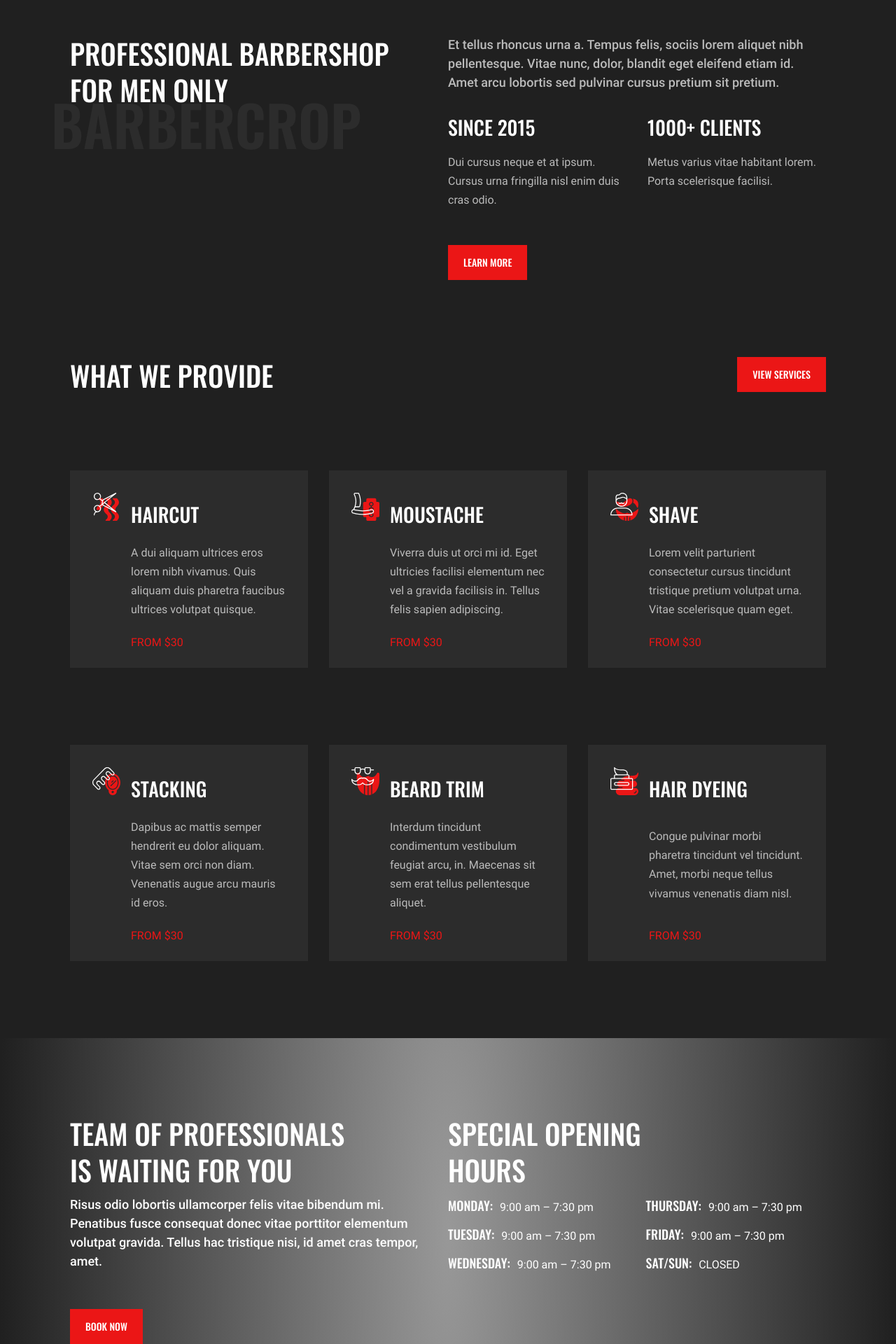
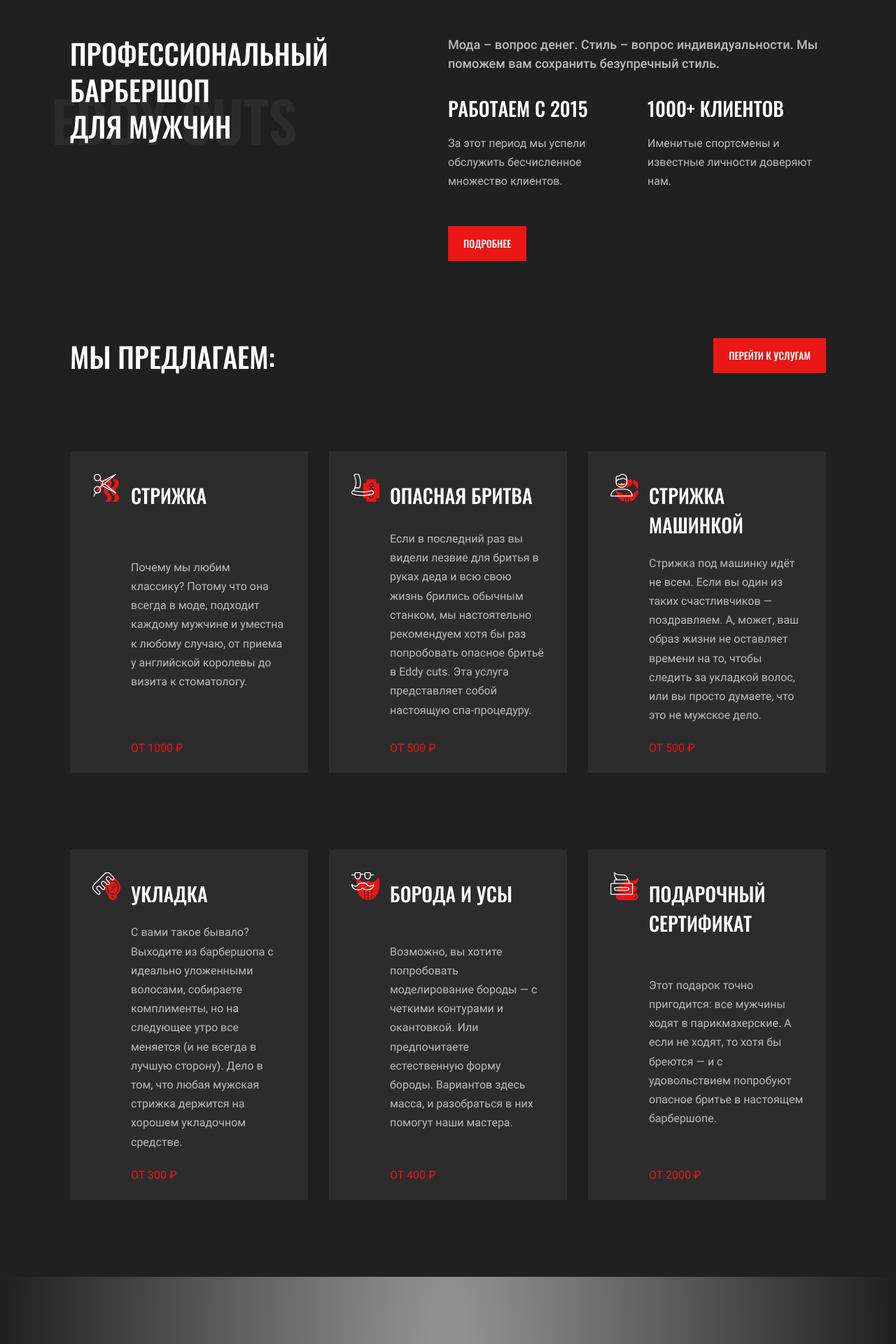
Before and after one commit to Israill/barber-shop, a Next.js app in the folder client/: page / in a window 1280 px wide. Shown: the part 860-2780 px from the top of the page at 70% size. Built offline with nearby package versions, Linux system fonts and the light colour scheme.

Commit message:
видоизменил главные блоки

```diff
--- a/client/src/components/Cropservice.jsx
+++ b/client/src/components/Cropservice.jsx
@@ -11,11 +11,11 @@ const Services = () => {
         "
       >
         <h2 className="services_header" data-aos="fade-right">
-          What we provide
+          Мы предлагаем:
         </h2>
         <div className="services_btn wrapper" data-aos="fade-left">
           <a className="btn theme-element" href="services.html">
-            View services
+            Перейти к услугам
           </a>
         </div>
         <ul className="services_list flex-grow-1 d-md-flex flex-wrap align-items-xxl-start">
@@ -49,14 +49,13 @@ const Services = () => {
                 </svg>
               </span>
               <div className="main d-flex flex-column justify-content-between">
-                <h3 className="title">Haircut</h3>
+                <h3 className="title">Стрижка</h3>
                 <p className="description">
-                  A dui aliquam ultrices eros lorem nibh vivamus. Quis aliquam duis pharetra
-                  faucibus ultrices volutpat quisque.
+                Почему мы любим классику? Потому что она всегда в моде, подходит каждому мужчине и уместна к любому случаю, от приема у английской королевы до визита к стоматологу.
                 </p>
                 <div className="wrapper">
                   <a className="link link--underline highlight" href="#">
-                    from $30
+                    от 1000 ₽
                   </a>
                 </div>
               </div>
@@ -101,14 +100,13 @@ const Services = () => {
                 </svg>
               </span>
               <div className="main d-flex flex-column justify-content-between">
-                <h3 className="title">Moustache</h3>
+                <h3 className="title">Опасная бритва</h3>
                 <p className="description">
-                  Viverra duis ut orci mi id. Eget ultricies facilisi elementum nec vel a gravida
-                  facilisis in. Tellus felis sapien adipiscing.
+                Если в последний раз вы видели лезвие для бритья в руках деда и всю свою жизнь брились обычным станком, мы настоятельно рекомендуем хотя бы раз попробовать опасное бритьё в Eddy cuts. Эта услуга представляет собой настоящую спа-процедуру.
                 </p>
                 <div className="wrapper">
                   <a className="link link--underline highlight" href="#">
-                    from $30
+                  от 500 ₽
                   </a>
                 </div>
               </div>
@@ -157,14 +155,13 @@ const Services = () => {
                 </svg>
               </span>
               <div className="main d-flex flex-column justify-content-between">
-                <h3 className="title">Shave</h3>
+                <h3 className="title">Стрижка машинкой</h3>
                 <p className="description">
-                  Lorem velit parturient consectetur cursus tincidunt tristique pretium volutpat
-                  urna. Vitae scelerisque quam eget.
+                Стрижка под машинку идёт не всем. Если вы один из таких счастливчиков — поздравляем. А, может, ваш образ жизни не оставляет времени на то, чтобы следить за укладкой волос, или вы просто думаете, что это не мужское дело.
                 </p>
                 <div className="wrapper">
                   <a className="link link--underline highlight" href="#">
-                    from $30
+                  от 500 ₽
                   </a>
                 </div>
               </div>
@@ -201,14 +198,13 @@ const Services = () => {
                 </svg>
               </span>
               <div className="main d-flex flex-column justify-content-between">
-                <h3 className="title">Stacking</h3>
+                <h3 className="title">Укладка</h3>
                 <p className="description">
-                  Dapibus ac mattis semper hendrerit eu dolor aliquam. Vitae sem orci non diam.
-                  Venenatis augue arcu mauris id eros.
+                С вами такое бывало? Выходите из барбершопа с идеально уложенными волосами, собираете комплименты, но на следующее утро все меняется (и не всегда в лучшую сторону). Дело в том, что любая мужская стрижка держится на хорошем укладочном средстве.
                 </p>
                 <div className="wrapper">
                   <a className="link link--underline highlight" href="#">
-                    from $30
+                  от 300 ₽
                   </a>
                 </div>
               </div>
@@ -245,14 +241,13 @@ const Services = () => {
                 </svg>
               </span>
               <div className="main d-flex flex-column justify-content-between">
-                <h3 className="title">Beard trim</h3>
+                <h3 className="title">Борода и усы</h3>
                 <p className="description">
-                  Interdum tincidunt condimentum vestibulum feugiat arcu, in. Maecenas sit sem erat
-                  tellus pellentesque aliquet.
+                Возможно, вы хотите попробовать моделирование бороды — с четкими контурами и окантовкой. Или предпочитаете естественную форму бороды. Вариантов здесь масса, и разобраться в них помогут наши мастера.
                 </p>
                 <div className="wrapper">
                   <a className="link link--underline highlight" href="#">
-                    from $30
+                  от 400 ₽
                   </a>
                 </div>
               </div>
@@ -289,14 +284,13 @@ const Services = () => {
                 </svg>
               </span>
               <div className="main d-flex flex-column justify-content-between">
-                <h3 className="title">Hair dyeing</h3>
+                <h3 className="title">Подарочный сертификат</h3>
                 <p className="description">
-                  Congue pulvinar morbi pharetra tincidunt vel tincidunt. Amet, morbi neque tellus
-                  vivamus venenatis diam nisl.
+              Этот подарок точно пригодится: все мужчины ходят в парикмахерские. А если не ходят, то хотя бы бреются — и с удовольствием попробуют опасное бритье в настоящем барбершопе.
                 </p>
                 <div className="wrapper">
                   <a className="link link--underline highlight" href="#">
-                    from $30
+                  от 2000 ₽
                   </a>
                 </div>
               </div>
--- a/client/src/components/Footer.jsx
+++ b/client/src/components/Footer.jsx
@@ -18,7 +18,7 @@ const Footer = () => {
               />
             </svg>
 
-            <span className="brand-logo_name">barbercrop</span>
+            <span className="brand-logo_name">Eddy cuts</span>
           </a>
         </div>
         <div className="wrapper d-flex flex-column flex-md-row flex-grow-1 justify-content-lg-between">
@@ -28,15 +28,15 @@ const Footer = () => {
                 <i className="icon-phone"></i>
               </span>
               <a className="link" href="tel:+1234567890">
-                +1 234 567 890
+              +7 929 609 14 15
               </a>
             </span>
             <p className="footer_contacts-address">
-              <span className="linebreak">3891 Ranchview Dr. Richardson,</span>
-              <span className="linebreak">California 62639</span>
+              <span className="linebreak">просп. Кадырова 34,</span>
+              <span className="linebreak">Грозный</span>
             </p>
             <a className="footer_contacts-mail" href="mailto:example@domain.com">
-              barbercrop@example.com
+              eduardshaipov@gmail.com
             </a>
             <ul className="footer_contacts-socials d-flex align-items-center">
               <li className="list-item">
@@ -57,10 +57,9 @@ const Footer = () => {
             </ul>
           </div>
           <div className="footer_newsletter footer_block">
-            <h3 className="footer_newsletter-header">Subscribe our newsletter</h3>
+            <h3 className="footer_newsletter-header">Подпишись на рассылку</h3>
             <p className="footer_newsletter-text text">
-              Lorem ipsum dolor sit amet, consectetur adipiscing elit. Luctus interdum volutpat urna
-              neque varius congue.
+            Eddy cuts — намного больше, чем просто мужская парикмахерская, это даже больше, чем мужской клуб.
             </p>
             <form
               className="footer_newsletter-form d-flex flex-wrap flex-sm-nowrap"
@@ -72,18 +71,18 @@ const Footer = () => {
                 className="field required"
                 data-type="email"
                 type="text"
-                placeholder="Your email address"
+                placeholder="Ваш e-mail"
               />
               <button className="btn theme-element" type="submit">
-                Subscribe
+                Подписаться
               </button>
             </form>
           </div>
         </div>
         <div className="offset col-lg-3 d-none d-lg-flex"></div>
         <p className="footer_copyright flex-grow-1">
-          <span className="linebreak">Merkulove &copy; Barbercrop Template</span>
-          <span className="linebreak">All rights reserved 2021</span>
+          <span className="linebreak">intocode &copy; Eddy cuts website</span>
+          <span className="linebreak">All rights reserved 2022</span>
         </p>
       </div>
     </footer>
--- a/client/src/components/Navbar.jsx
+++ b/client/src/components/Navbar.jsx
@@ -19,7 +19,7 @@ const Navbar = () => {
             />
           </svg>
 
-          <span className="brand-logo_name">barbercrop</span>
+          <span className="brand-logo_name">eddy cuts</span>
         </a>
         <nav className="header_nav">
           <ul className="header_nav-list">
@@ -45,12 +45,12 @@ const Navbar = () => {
             </li>
             <li className="header_nav-list_item nav-item" data-page="contacts">
               <Link href={'/contacts'}>
-                <a className="nav-link">Конакты</a>
+                <a className="nav-link">Контакты</a>
               </Link>
             </li>
             <li className="header_nav-list_item nav-item" data-page="gallery">
               <Link href={'/gallery'}>
-                <a className="nav-link">Галлерея</a>
+                <a className="nav-link">Галерея</a>
               </Link>
             </li>
           </ul>
--- a/client/src/pages/_app.jsx
+++ b/client/src/pages/_app.jsx
@@ -13,7 +13,6 @@ import '../styles/css/Post.css';
 import '../styles/css/Preload.css';
 import '../styles/css/Services.css';
 
-import $ from 'jquery'
 
 const App = ({ Component, pageProps }) => {
   return (
--- a/client/src/pages/index.jsx
+++ b/client/src/pages/index.jsx
@@ -44,17 +44,19 @@ export default function Home() {
                     "
           >
             <div className="hero_content col-xl-7 col-xxl-6">
-              <h1 className="hero_content-header">We will keep you an impeccable look</h1>
+              <h1 className="hero_content-header">
+                Стиль — это способ сказать кто вы, не говоря ни слова.
+              </h1>
               <p className="hero_content-text text">
-                3891 Ranchview Dr. Richardson,
-                <span className="linebreak">California 62639</span>
+                просп. Кадырова 34,
+                <span className="linebreak">Грозный</span>
               </p>
               <span className="hero_content-tel d-inline-flex align-items-center">
                 <span className="icon d-flex justify-content-center align-items-center">
                   <i className="icon-phone"></i>
                 </span>
                 <a className="link" href="tel:+1234567890">
-                  +1 234 567 890
+                  +7 929 609 14 15
                 </a>
               </span>
             </div>
@@ -66,8 +68,8 @@ export default function Home() {
           <div className="container d-xl-flex justify-content-between">
             <div className="about_header section_header col-xl-6">
               <h2 className="about_header-title section_header-title" data-aos="fade-right">
-                professional barbershop
-                <span className="linebreak">for men only</span>
+                профессиональный барбершоп
+                <span className="linebreak">для мужчин</span>
               </h2>
               <span
                 className="about_header-subtitle section_header-subtitle"
@@ -75,36 +77,35 @@ export default function Home() {
                 data-aos-delay="50"
                 data-aos-once="false"
               >
-                Barbercrop
+                Eddy cuts
               </span>
             </div>
             <div className="about_info col-xl-6">
               <p className="about_info-text text" data-aos="fade-left">
-                Et tellus rhoncus urna a. Tempus felis, sociis lorem aliquet nibh pellentesque.
-                Vitae nunc, dolor, blandit eget eleifend etiam id. Amet arcu lobortis sed pulvinar
-                cursus pretium sit pretium.
+              Мода – вопрос денег. Стиль – вопрос индивидуальности.
+              Мы поможем вам сохранить безупречный стиль.
               </p>
               <div className="wrapper d-sm-flex">
                 <div className="about_info-fact">
                   <h3 className="about_info-fact_title" data-aos="fade-up">
-                    Since 2015
+                    работаем с 2015
                   </h3>
                   <p className="about_info-fact_description" data-aos="fade-up">
-                    Dui cursus neque et at ipsum. Cursus urna fringilla nisl enim duis cras odio.
+                    За этот период мы успели обслужить бесчисленное множество клиентов.
                   </p>
                 </div>
                 <div className="about_info-fact">
                   <h3 className="about_info-fact_title" data-aos="fade-up" data-aos-delay="50">
-                    1000+ clients
+                    1000+ клиентов
                   </h3>
                   <p className="about_info-fact_description" data-aos="fade-up" data-aos-delay="50">
-                    Metus varius vitae habitant lorem. Porta scelerisque facilisi.
+                    Именитые спортсмены и известные личности доверяют нам.
                   </p>
                 </div>
               </div>
               <div className="wrapper" data-aos="fade-up" data-aos-delay="100">
                 <a className="about_info-btn btn theme-element" href="about.html">
-                  learn more
+                  Подробнее
                 </a>
               </div>
             </div>
@@ -118,52 +119,50 @@ export default function Home() {
           <div className="schedule_container container d-xl-flex flex-wrap">
             <div className="schedule_content col-xl-6">
               <h2 className="schedule_content-header" data-aos="fade-right">
-                Team of professionals is waiting for you
+                Команда профессионалов ждет вас
               </h2>
               <p className="schedule_content-text text" data-aos="fade-right">
-                Risus odio lobortis ullamcorper felis vitae bibendum mi. Penatibus fusce consequat
-                donec vitae porttitor elementum volutpat gravida. Tellus hac tristique nisi, id amet
-                cras tempor, amet.
+              ВЫ НЕ УСПЕЕТЕ ЗАМЕТИТЬ, КАК СНОВА ЗАХОТИТЕ ВЕРНУТЬСЯ В НАШ БАРБЕРШОП.
               </p>
             </div>
             <div className="schedule_hours col-xl-6">
               <h2 className="schedule_hours-header" data-aos="fade-left">
-                Special Opening Hours
+                Мы работаем:
               </h2>
               <div className="schedule_hours-list d-md-flex">
                 <div className="schedule_hours-list_group">
                   <span className="list-item" data-aos="fade-up">
-                    <span className="weekday">Monday:</span>
-                    9:00 am – 7:30 pm
+                    <span className="weekday">Понедельник:</span>
+                    10:00 до – 22:00
                   </span>
                   <span className="list-item" data-aos="fade-up">
-                    <span className="weekday">Tuesday:</span>
-                    9:00 am – 7:30 pm
+                    <span className="weekday">Вторник:</span>
+                    10:00 до – 22:00
                   </span>
                   <span className="list-item" data-aos="fade-up">
-                    <span className="weekday">Wednesday:</span>
-                    9:00 am – 7:30 pm
+                    <span className="weekday">Среда:</span>
+                    10:00 до – 22:00
                   </span>
                 </div>
                 <div className="schedule_hours-list_group">
                   <span className="list-item" data-aos="fade-up">
-                    <span className="weekday">Thursday:</span>
-                    9:00 am – 7:30 pm
+                    <span className="weekday">Четверг:</span>
+                    10:00 до – 22:00
                   </span>
                   <span className="list-item" data-aos="fade-up">
-                    <span className="weekday">Friday:</span>
-                    9:00 am – 7:30 pm
+                    <span className="weekday">Пятница:</span>
+                    10:00 до – 22:00
                   </span>
                   <span className="list-item" data-aos="fade-up">
-                    <span className="weekday">Sat/sun:</span>
-                    CLOSED
+                    <span className="weekday">Выходные:</span>
+                    10:00 до – 22:00
                   </span>
                 </div>
               </div>
             </div>
             <div className="wrapper schedule_wrapper" data-aos="fade-up">
               <a className="schedule_btn btn theme-element" href="#">
-                Book now
+                записаться
               </a>
             </div>
           </div>
@@ -172,7 +171,7 @@ export default function Home() {
         <section className="blog section">
           <div className="container">
             <div className="blog_header section_header">
-              <h2 className="blog_header-title section_header-title">Our blog</h2>
+              <h2 className="blog_header-title section_header-title">наш блог</h2>
               <span
                 className="blog_header-subtitle section_header-subtitle"
                 data-aos="fade-right"
@@ -201,8 +200,8 @@ export default function Home() {
                     </picture>
                   </div>
                   <div className="main d-md-flex flex-column justify-content-between">
-                    <h4 className="title">5 advantages why you should visit barbershop</h4>
-                    <span className="date highlight">04 August, 2021</span>
+                    <h4 className="title">5 ПРЕИМУЩЕСТВ, ПОЧЕМУ СТОИТ ПОСЕТИТЬ БАРБЕРШОП</h4>
+                    <span className="date highlight">26 Июль, 2022</span>
                   </div>
                 </a>
               </li>
@@ -228,8 +227,8 @@ export default function Home() {
                     </picture>
                   </div>
                   <div className="main d-md-flex flex-column justify-content-between">
-                    <h4 className="title">Top 10 Popular cosmetics for hair styling</h4>
-                    <span className="date highlight">02 August, 2021</span>
+                    <h4 className="title">Топ-10 популярных косметических средств для укладки волос</h4>
+                    <span className="date highlight">02 Июль, 2022</span>
                   </div>
                 </a>
               </li>
@@ -255,8 +254,8 @@ export default function Home() {
                     </picture>
                   </div>
                   <div className="main d-md-flex flex-column justify-content-between">
-                    <h4 className="title">Some Features of beard and mustache care</h4>
-                    <span className="date highlight">12 July, 2021</span>
+                    <h4 className="title">НЕКОТОРЫЕ ОСОБЕННОСТИ УХОДА ЗА БОРОДОЙ И УСАМИ</h4>
+                    <span className="date highlight">12 Июль, 2022</span>
                   </div>
                 </a>
               </li>
```
